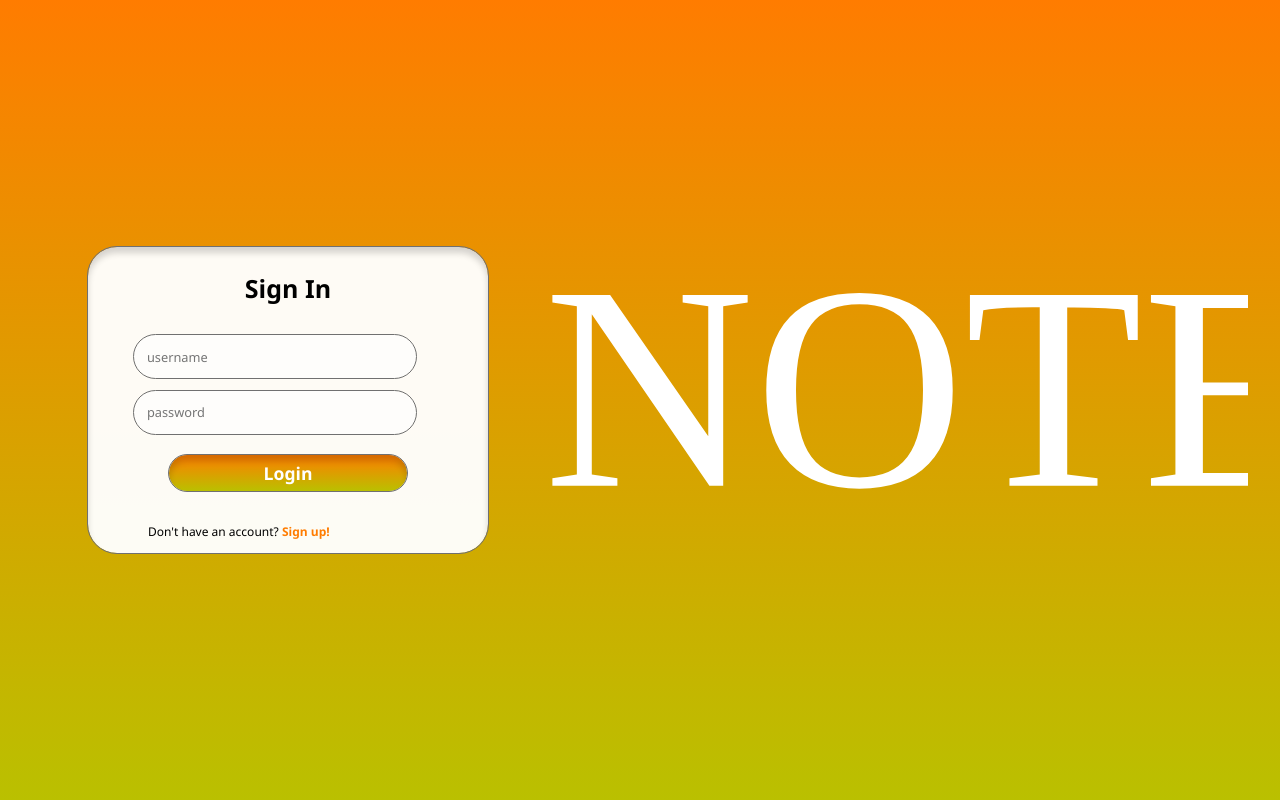
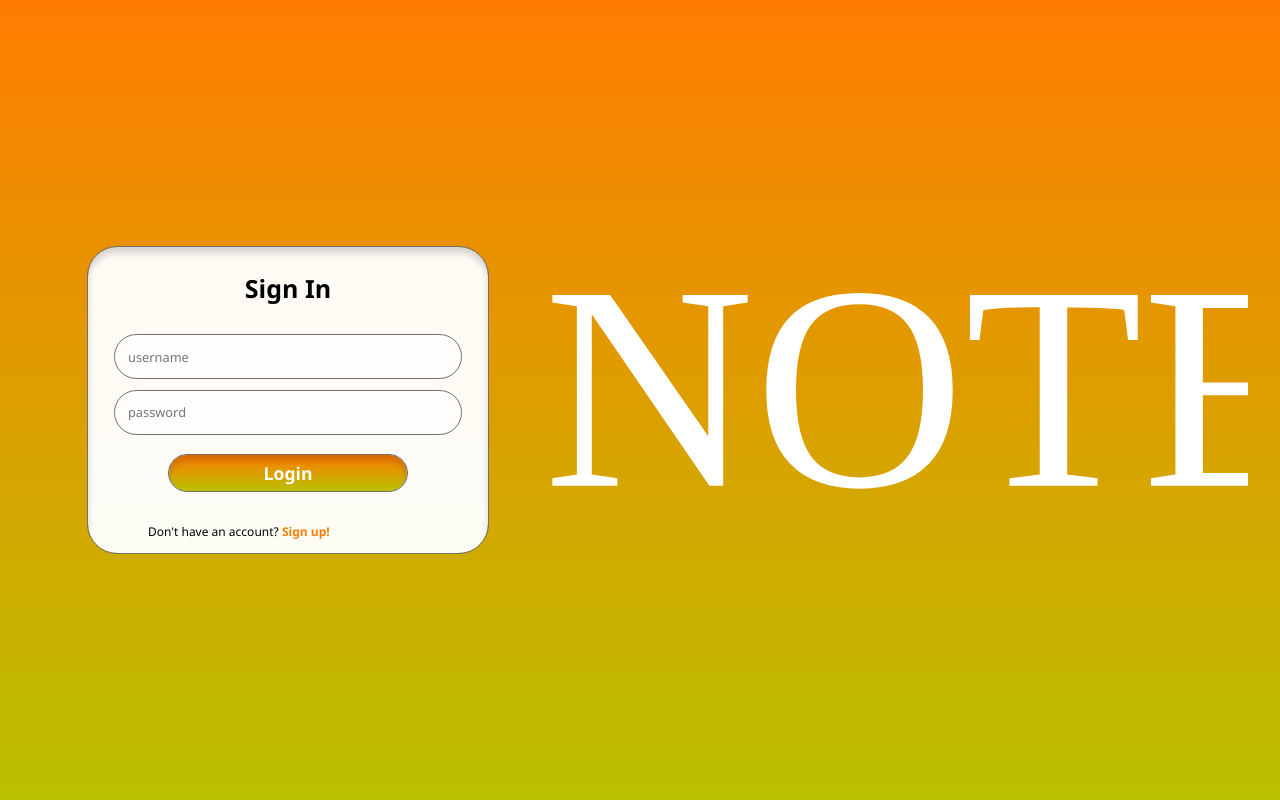
Before and after one commit to jakubszpilowski/WdPAI, a PHP site: page /login in a window 1280 px wide. Run offline with PHP 8.4, Linux system fonts and the light colour scheme; a stand-in replaces the project's code that opens the database connection; some libraries are stand-ins or nearby versions.

Commit message:
Style change in login page

```diff
--- a/public/views/login.php
+++ b/public/views/login.php
@@ -20,12 +20,14 @@
                         }
                     ?>
                 </div>
-                <label for="username">
-                    <input name="username" type="text" placeholder="username">
-                </label>
-                <label for="password">
-                    <input name="password" type="password" placeholder="password">
-                </label>
+                <div class="input-control">
+                    <label for="username"></label>
+                    <input id="username" name="username" type="text" placeholder="username">
+                </div>
+                <div class="input-control">
+                    <label for="password"></label>
+                    <input id="password" name="password" type="password" placeholder="password">
+                </div>
                 <button type="submit" class="btn">
                     <span>Login</span>
                 </button>
```
